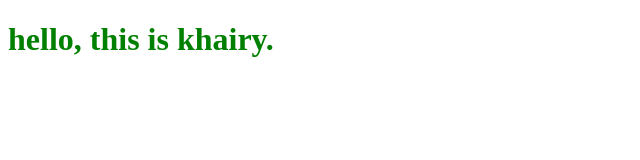
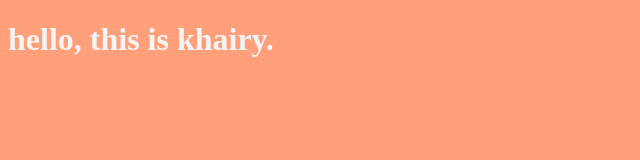
Before and after one commit to omarkha1ry/myproject, a plain HTML site: page index.html in a window 1280 px wide. Shown: the whole page, without its empty margins (0-640 px from the left). Drawn offline with Linux system fonts and the light colour scheme.

Commit message:
changing background color

```diff
--- a/style.css
+++ b/style.css
@@ -1 +1,8 @@
-h1{color : green}
+h1{
+    color : whitesmoke;
+
+
+}
+body{
+     background-color: lightsalmon;
+}
```
